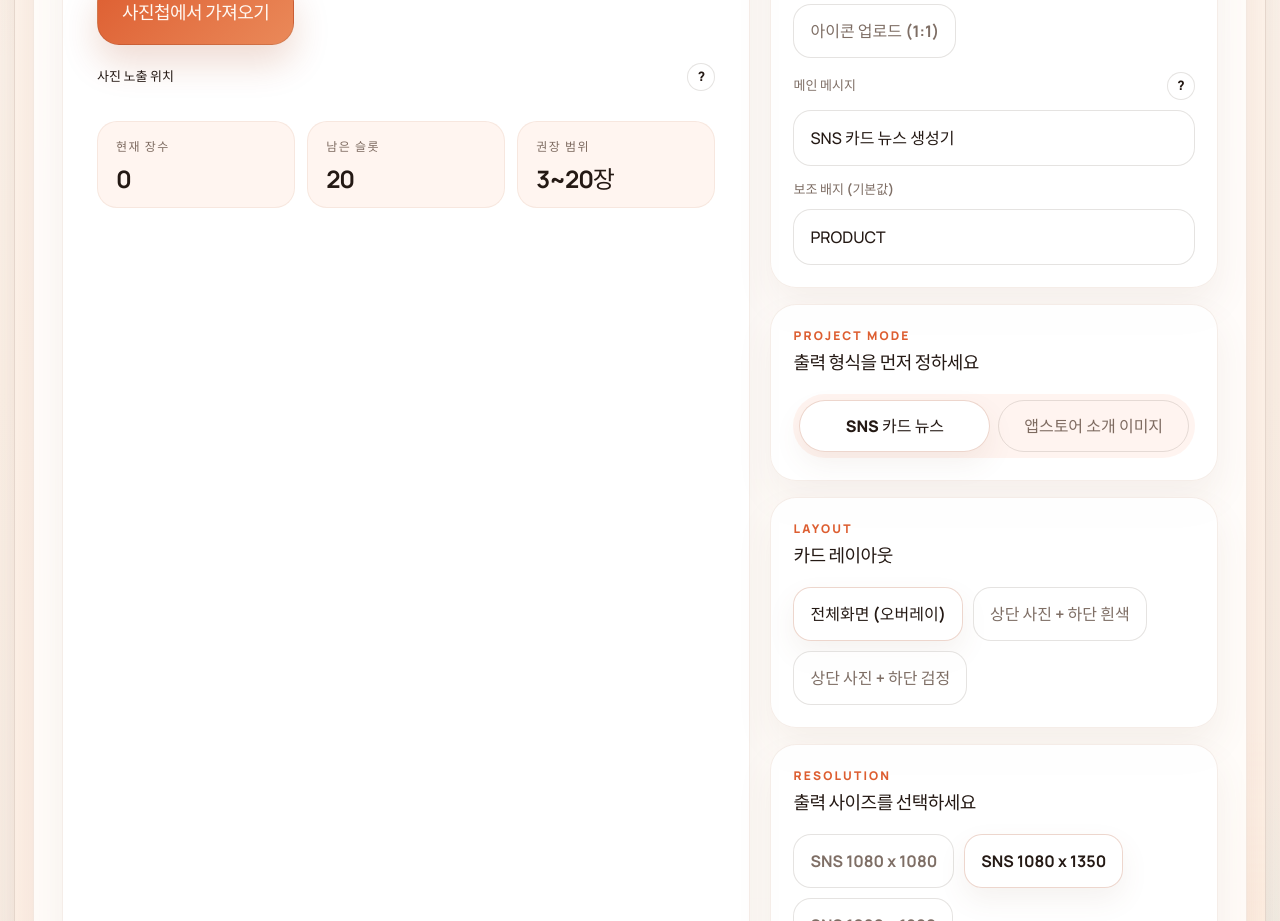
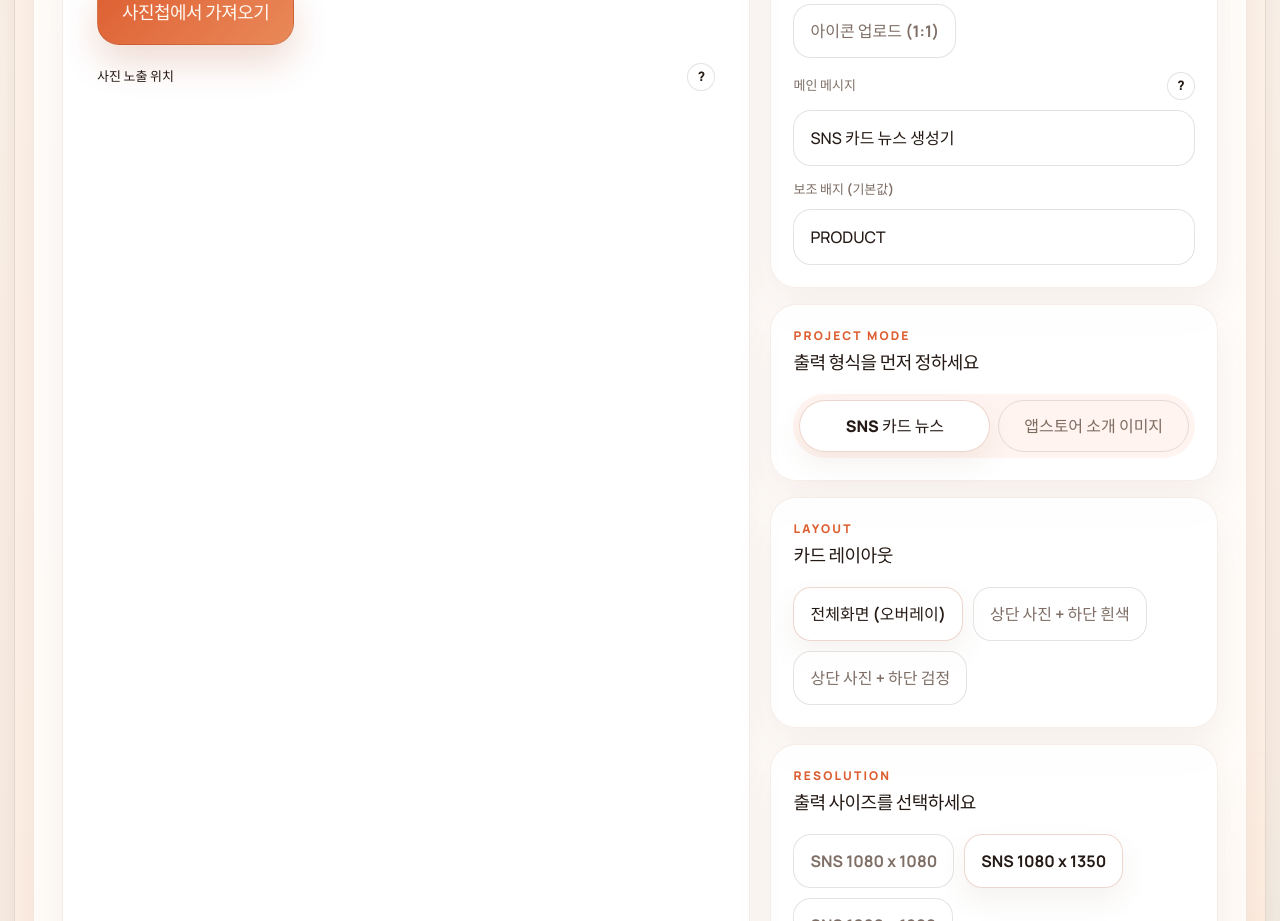
Before and after one commit to info-sum/card-generator, a React (Vite) app: page / in a window 1280 px wide. Shown: the part 880-1801 px from the top of the page. Built offline with nearby package versions, Linux system fonts and the light colour scheme.

Commit message:
feat: 불필요한 지표(장수, 슬롯 등) UI 제거 및 코드 정리

```diff
--- a/src/App.tsx
+++ b/src/App.tsx
@@ -85,7 +85,6 @@ type Theme = {
 type DemoScenario = 'appshots'
 
 const MAX_SLIDES = 20 // 5 -> 20으로 한도 대폭 확장
-const MIN_SLIDES = 3
 const DRAFT_KEY = 'image-marketing-studio-draft-v1'
 
 const THEME_PRESETS = {
@@ -899,22 +898,7 @@ function App() {
                 </button>
               </div>
 
-              <div className="stage-metrics">
-                <div className="stage-metric">
-                  <span>현재 장수</span>
-                  <strong>{slides.length}</strong>
-                </div>
-                <div className="stage-metric">
-                  <span>남은 슬롯</span>
-                  <strong>{remainingSlots}</strong>
-                </div>
-                <div className="stage-metric">
-                  <span>권장 범위</span>
-                  <strong>
-                    {MIN_SLIDES}~{MAX_SLIDES}장
-                  </strong>
-                </div>
-              </div>
+
             </section>
 
             <aside className="config-stack">
```
